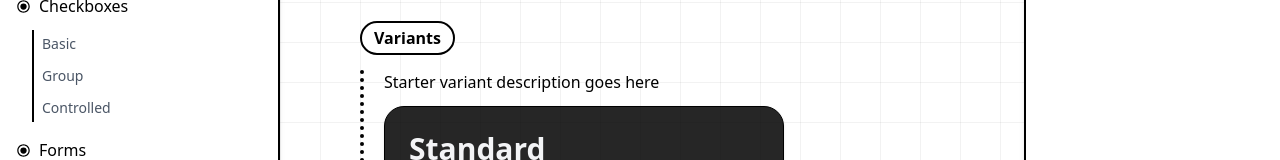
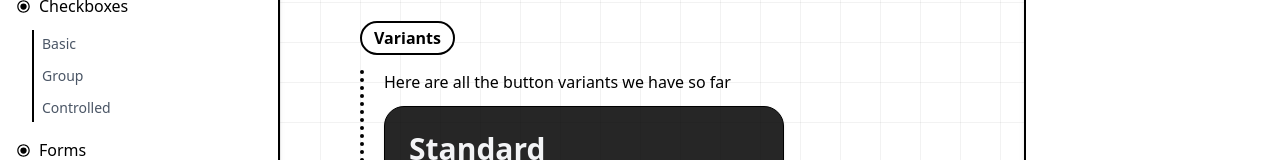
Before and after one commit to snippet-labs/COMPONENTLAB, a Next.js app: page /buttons in a window 1280 px wide. Shown: the part 578-738 px from the top of the page. Built offline with nearby package versions, Linux system fonts and the light colour scheme.

Commit message:
page(accessible-component-dropdown-button): add proper description for button starter page

```diff
--- a/src/app/buttons/page.tsx
+++ b/src/app/buttons/page.tsx
@@ -12,7 +12,7 @@ const AccessibleButtonStarterPage = () => {
         starterTitle="Accessible Buttons"
         starterDescription="A button is a fundamental interactive element in web development used to trigger actions — such as submitting forms, opening dialogs, or performing navigation. Buttons provide users with clear, actionable controls that drive interaction within a website or application.
         Ensuring that buttons are accessible is crucial, as they must be usable by everyone, including people who rely on screen readers, keyboard navigation, or assistive technologies. Proper accessibility involves using semantic HTML (<button>), clear labeling, focus states, and ARIA attributes where necessary. This not only improves usability but also enhances the overall inclusiveness and user experience of the application."
-        starterVariantDescription="Starter variant description goes here"
+        starterVariantDescription="Here are all the button variants we have so far"
         starterVariantCards={BUTTON_VARIANTS}
         data-testid="starter-component"
       />
```
